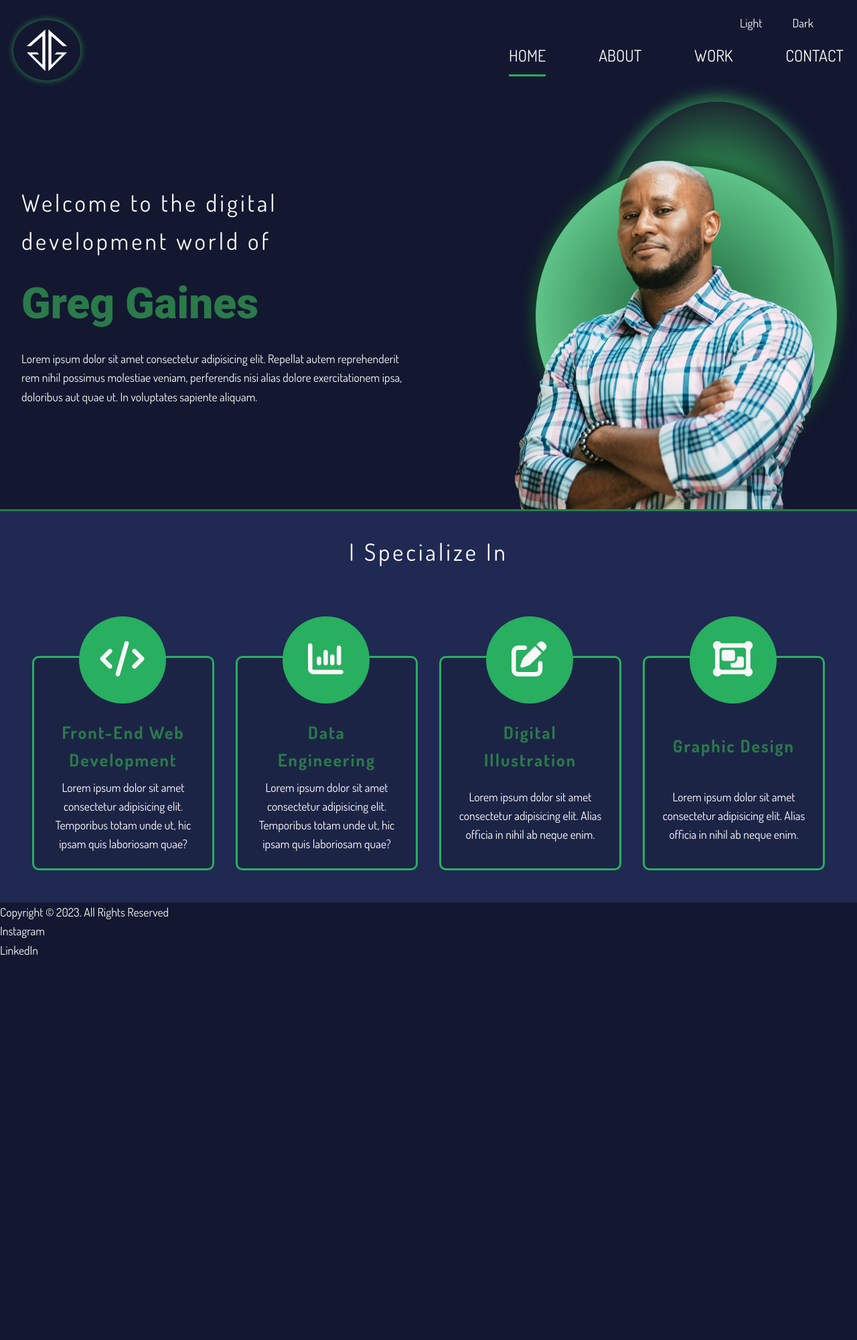
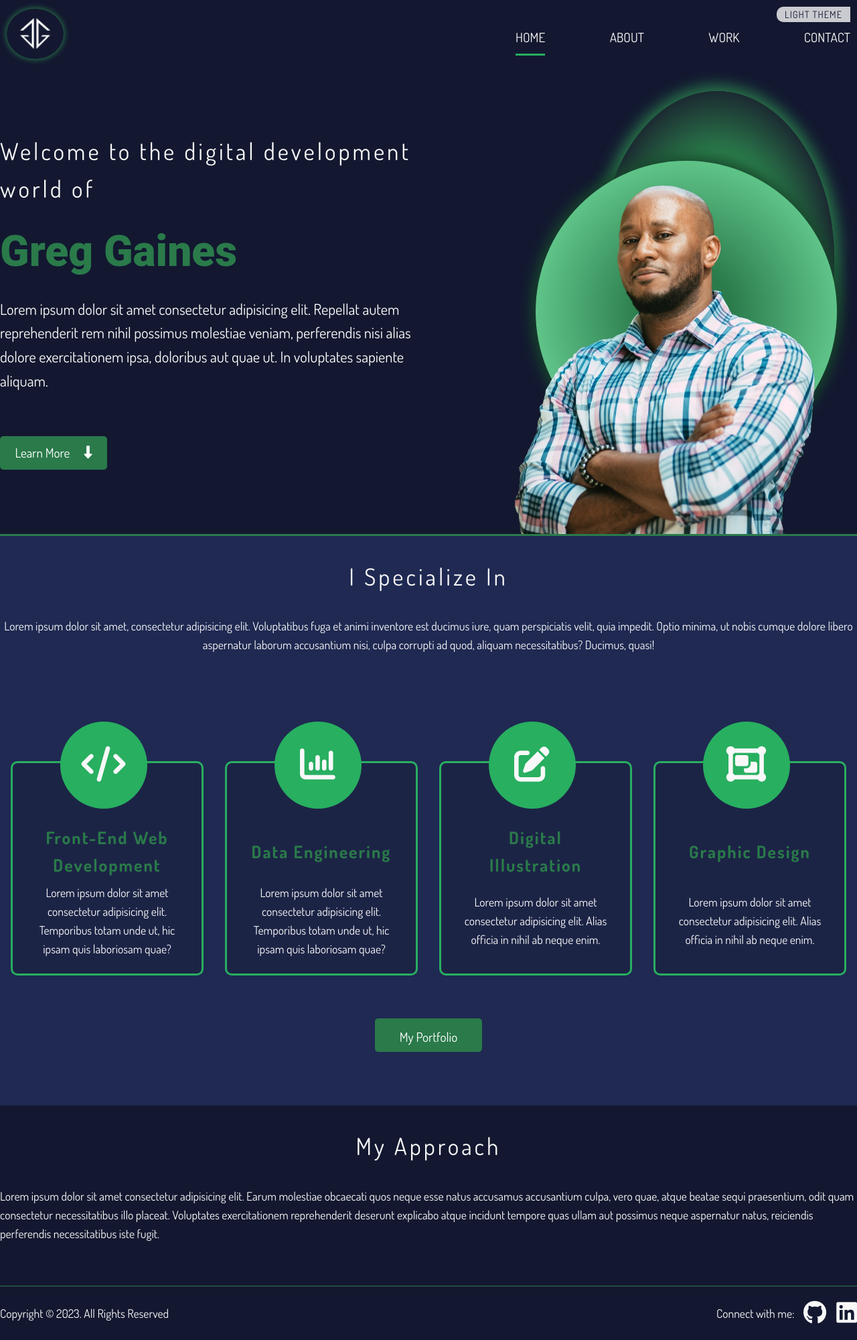
Before and after one commit to gkgaines14/ggaines_portfolio, a website with bundled scripts: page dist/index.html in a window 1280 px wide. Shown: the whole page at 67% size. Before the commit the page ends 1432 px from the top, so only its background shows below. Built offline with nearby package versions, Linux system fonts and the light colour scheme.

```diff
--- a/scss/_utilities.scss
+++ b/scss/_utilities.scss
@@ -20,6 +20,16 @@
   padding: 4rem;
 }
 
+.py-2 {
+  padding: 2rem 0;
+}
+.py-3 {
+  padding: 3rem 0;
+}
+.py-4 {
+  padding: 4rem 0;
+}
+
 .heading {
   font-size: 2.2rem;
   letter-spacing: 4px;
@@ -32,6 +42,12 @@
   justify-content: center;
 }
 
+.flex-between {
+  display: flex;
+  align-items: center;
+  justify-content: space-between;
+}
+
 .label {
   font-size: 1.6rem;
   letter-spacing: 2px;
@@ -41,3 +57,26 @@
 
 .underscore {
 }
+
+%btn-all {
+  width: 160px;
+  height: 50px;
+  padding: 0.8rem 1.4rem;
+  transition: 0.5s;
+  border: none;
+  border-radius: 5px;
+  font-size: 1.2rem;
+  cursor: pointer;
+}
+
+.btn {
+  &-light {
+    @extend %btn-all;
+    background: #2a7a4a;
+    color: white;
+
+    &:hover {
+      background: #28af60;
+    }
+  }
+}
--- a/scss/main.scss
+++ b/scss/main.scss
@@ -64,10 +64,11 @@
   // align-items: center;
   // justify-content: center;
   top: 0;
-  height: 15vh;
+  min-height: 12vh;
   width: 100%;
   z-index: 22;
-  margin: auto;
+  margin: 10 auto 0;
+  padding: 10px;
 
   #navbar {
     display: flex;
@@ -75,20 +76,20 @@
     justify-content: space-between;
     max-width: $website-width;
     margin: auto;
-    padding: 20px;
+    // padding-top: 10px;
 
     .logo-back {
       background-color: #131830;
       border-radius: 50%;
-      width: 100px;
-      height: 90px;
+      width: 85px;
+      height: 75px;
       display: flex;
       align-items: center;
       justify-content: center;
       box-shadow: 0 0 8px 1px var(--color-accent-medium);
 
       .logo {
-        width: 60px;
+        width: 45px;
       }
     }
 
@@ -97,25 +98,35 @@
       flex-direction: column;
       justify-content: center;
       align-items: flex-end;
+      // height: px;
 
-      .theme-controller {
-        display: flex;
-        width: 200px;
-        justify-content: space-evenly;
+      #theme-switch {
+        right: 2rem;
+        width: 110px;
+        font-size: 0.9rem;
+        background: #f8f8f8;
+        color: #131830;
+
+        opacity: 0.8;
+        border-radius: 10px 0px 0px 10px;
+        letter-spacing: 1px;
+        text-align: center;
+        cursor: pointer;
       }
 
       ul {
         display: flex;
         justify-content: space-between;
-        font-size: 1.5rem;
+        font-size: 1.2rem;
         width: 500px;
-        padding: 1rem 0;
+        padding: 0.5rem 0;
 
         li {
           color: var(--color-text);
           // color: set-text-color(white);
           border-bottom: 3px transparent solid;
           padding-bottom: 0.5rem;
+          transition: border-color 0.5s;
 
           &:hover {
             cursor: pointer;
@@ -138,7 +149,7 @@
     #landing-content {
       display: flex;
       justify-content: space-between;
-      height: 80vh;
+      height: 87vh;
       width: 100%;
       overflow: hidden;
 
@@ -153,6 +164,10 @@
           font-weight: 800;
           margin: 1rem 0;
           font-family: 'Roboto', sans-serif;
+        }
+        p {
+          margin-bottom: 4rem;
+          font-size: 1.4rem;
         }
       }
 
@@ -224,9 +239,8 @@
 
   &-special {
     background: var(--color-primary2);
-    color: white;
+    color: #f8f8f8;
     width: 100%;
-    // height: 300px;
     border-top: 3px solid var(--color-accent-medium);
     text-align: center;
 
@@ -266,7 +280,8 @@
           height: 130px;
 
           i {
-            color: var(--color-text);
+            color: #f8f8f8;
+            // font-weight: 400;
             // align-items: center;
             // padding: 1.6rem;
           }
@@ -278,7 +293,80 @@
         }
       }
     }
+
+    a {
+      margin: 3rem;
+    }
+  }
+
+  &-approach {
+    text-align: center;
+
+    p {
+      text-align: left;
+    }
+  }
+}
+
+//Work Page
+
+#work {
+  &-portfolio {
+    min-height: 900px;
+    text-align: center;
+
+    #tabs {
+      display: flex;
+      justify-content: end;
+
+      .tab-link {
+        position: relative;
+        font-size: 1.4rem;
+        // margin-left: 1.4rem;
+        padding: 0.5rem 1.5rem;
+        cursor: pointer;
+      }
+    }
+
+    #project-tiles {
+      display: flex;
+      justify-content: center;
+      flex-wrap: wrap;
+      // align-items: ;
+
+      img {
+        width: 390px;
+        margin: 1rem;
+      }
+    }
+  }
+
+  &-projects {
   }
 }
 
 //Footer
+
+#footer {
+  border-top: var(--color-accent-medium) solid 1px;
+  background-color: #131830;
+  color: #f8f8f8;
+
+  .footer-content {
+    height: 80px;
+
+    .socials {
+      width: 210px;
+      .social-icons {
+        width: 80px;
+        i {
+          color: #f8f8f8;
+
+          &:hover {
+            color: var(--color-accent-light);
+          }
+        }
+      }
+    }
+  }
+}
```
Also changed, not shown: dist/about.html (added), dist/app.js (deleted), dist/css/main.css, dist/img/test/dude.png (added), dist/img/test/fallout.jpg (added), dist/img/test/pikachu.png (added), dist/index.html, dist/js/app.js (added), dist/js/functions.js (added), dist/work.html.
